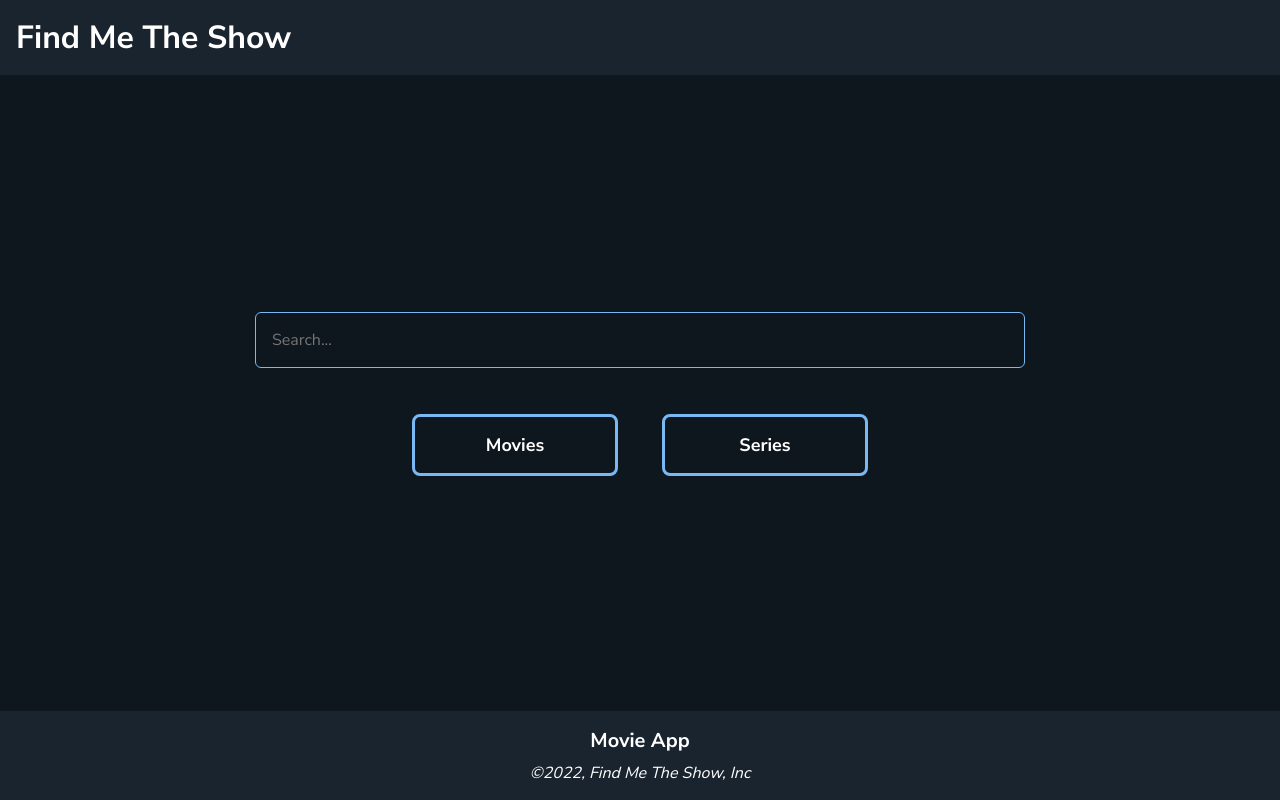
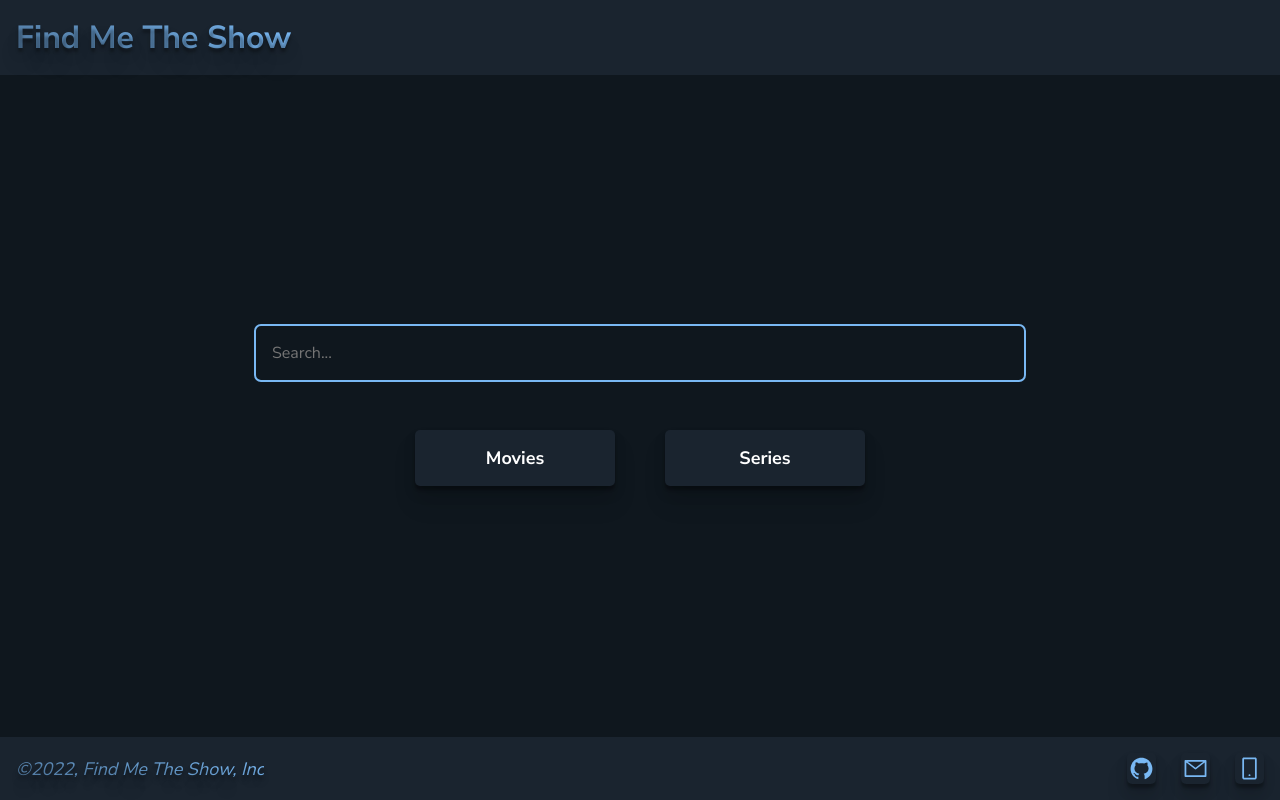
Before and after one commit to AliNaderii/find-movies, a React (Create React App) app: page / in a window 1280 px wide. Built offline with nearby package versions, Linux system fonts and the light colour scheme.

Commit message:
:lipstick: changed style of header/footer && added contact links to footer

```diff
--- a/src/components/footer/Footer.js
+++ b/src/components/footer/Footer.js
@@ -1,13 +1,27 @@
 // styles
 import './Footer.scss';
+// icons
+import { AiOutlineGithub, AiOutlineMail, AiOutlineMobile } from 'react-icons/ai';
 
 export default function Footer() {
   return (
     <div className="footer-container">
-      <p className='footer-logo'>Movie App</p>
       <p className='footer-info'>
         ©2022, Find Me The Show, Inc
       </p>
-    </div>
+      <div className="contact-container">
+        <a
+          href='https://github.com/AliNaderii'
+          target='_blank'
+          rel='noreferrer'
+        >
+          <AiOutlineGithub />
+        </a>
+        <a href='mailto:ali.naderi72@gmail.com'>
+          <AiOutlineMail />
+        </a>
+        <a href='tel:09383086248'><AiOutlineMobile /></a>
+      </div>
+    </div >
   );
 }
--- a/src/components/footer/Footer.scss
+++ b/src/components/footer/Footer.scss
@@ -1,17 +1,30 @@
 @use '../../scss/base' as *;
 
 .footer-container {
-  text-align: center;
+  display: flex;
+  justify-content: space-between;
+  align-items: center;
   padding: $padding-base;
   background-color: $secondary-color;
 
-  .footer-logo {
-    font-size: 20px;
-    margin-bottom: 0.5rem;
-    font-weight: 700;
+  .footer-info {
+    font-style: italic;
+    font-size: $font-lg;
+    @include textShadow;
   }
 
-  .footer-info {
-    font-style: italic;
+  .contact-container {
+    display: flex;
+    gap: 25px;
+
+    a {
+      display: flex;
+      color: $font-secondary;
+      font-size: 25px;
+      padding: 3px 2px;
+      border-radius: 5px;
+
+      @include boxShadow;
+    }
   }
 }
--- a/src/components/header/Header.scss
+++ b/src/components/header/Header.scss
@@ -7,8 +7,7 @@
   padding: $padding-base;
   background-color: $secondary-color;
 
-  .user-img {
-    width: 40px;
-    height: 40px;
+  .logo {
+    @include textShadow;
   }
 }
--- a/src/components/home/Home.scss
+++ b/src/components/home/Home.scss
@@ -19,7 +19,7 @@
     width: 100%;
 
     .search-container {
-      outline: 1px solid $font-secondary;
+      outline: 2px solid $font-secondary;
       border-radius: 5px;
       width: 80%;
 
@@ -32,20 +32,6 @@
         padding: $padding-base;
         width: 100%;
       }
-
-      // .button {
-      //   background-color: $primary-color;
-      //   color: $font-primary;
-      //   font-size: $font-m;
-      //   border-left: 2px solid $font-secondary;
-      //   padding: $padding-base;
-      //   transition: all 0.3s ease;
-
-      //   &:hover {
-      //     color: $font-secondary;
-      //     border-left: 2px solid $font-primary;
-      //   }
-      // }
     }
 
     .btn-container {
@@ -54,17 +40,16 @@
 
       .btn {
         min-width: 200px;
-        outline: 3px solid $font-secondary;
         border-radius: 5px;
         padding: $padding-base;
         color: $font-primary;
         font-weight: 700;
-        transition: all 0.3s ease;
         font-size: $font-lg;
+        background-color: $secondary-color;
 
         &:hover {
           color: $font-secondary;
-          outline: 3px solid $font-primary;
+          outline: 3px solid $font-secondary;
         }
       }
     }
--- a/src/components/movie-card/MovieCard.scss
+++ b/src/components/movie-card/MovieCard.scss
@@ -6,10 +6,11 @@
   display: flex;
   flex-direction: column;
   justify-content: space-between;
+  @include boxShadow;
 
 
   &:hover {
-    outline: 2px solid yellow;
+    outline: 2px solid $font-secondary;
   }
 
   .card-img {
@@ -46,7 +47,7 @@
       width: fit-content;
       padding: 5px;
       border-radius: 10px;
-      border: 1px solid yellow;
+      border: 1px solid $font-secondary;
       background-color: $primary-color;
     }
   }
--- a/src/components/movie-listing/MovieListing.scss
+++ b/src/components/movie-listing/MovieListing.scss
@@ -17,6 +17,7 @@
       font-weight: 700;
       font-size: 25px;
       margin: 0 10px;
+      @include textShadow;
     }
   }
 
@@ -47,11 +48,11 @@
       font-weight: 600;
       font-size: $font-lg;
       color: $font-secondary;
-      border: 3px solid $font-primary;
+      outline: 3px solid $font-primary;
 
       &:hover {
         color: $font-primary;
-        border: 3px solid $font-secondary;
+        outline: 3px solid $font-secondary;
       }
     }
   }
--- a/src/components/serachbar/Searchbar.scss
+++ /dev/null
@@ -1,62 +0,0 @@
-@use '../../scss/base' as *;
-
-
-.form-container {
-  display: flex;
-  flex-direction: column;
-  align-items: center;
-  justify-content: space-between;
-  gap: 50px;
-  width: 100%;
-
-  .search-container {
-    outline: 1px solid $font-secondary;
-    border-radius: 5px;
-    width: 80%;
-
-    .input {
-      background-color: transparent;
-      outline: none;
-      border: none;
-      color: $font-primary;
-      font-size: $font-m;
-      padding: $padding-base;
-      width: 100%;
-    }
-
-    // .button {
-    //   background-color: $primary-color;
-    //   color: $font-primary;
-    //   font-size: $font-m;
-    //   border-left: 2px solid $font-secondary;
-    //   padding: $padding-base;
-    //   transition: all 0.3s ease;
-
-    //   &:hover {
-    //     color: $font-secondary;
-    //     border-left: 2px solid $font-primary;
-    //   }
-    // }
-  }
-
-  .btn-container {
-    display: flex;
-    gap: 50px;
-
-    .btn {
-      min-width: 200px;
-      outline: 3px solid $font-secondary;
-      border-radius: 5px;
-      padding: $padding-base;
-      color: $font-primary;
-      font-weight: 700;
-      transition: all 0.3s ease;
-      font-size: $font-lg;
-
-      &:hover {
-        color: $font-secondary;
-        outline: 3px solid $font-primary;
-      }
-    }
-  }
-}
--- a/src/scss/_base.scss
+++ b/src/scss/_base.scss
@@ -11,6 +11,26 @@ $margin-base: 1rem;
 $font-sm: 14px;
 $font-m: 16px;
 $font-lg: 18px;
+
+@mixin textShadow {
+  background: $font-secondary;
+  background: linear-gradient(90deg, rgba(89, 133, 175, 1) 0%,
+    rgba(97, 147, 194, 1) 35%,
+    rgba(108, 164, 216, 1) 70%,
+    rgba(121, 184, 243, 1) 100%);
+  background-clip: text;
+  -webkit-background-clip: text;
+  -webkit-text-fill-color: transparent;
+  text-shadow: 0px 4px 3px rgba(0, 0, 0, 0.3),
+  0px 8px 13px rgba(0, 0, 0, 0.1),
+  0px 18px 23px rgba(0, 0, 0, 0.1);
+}
+
+@mixin boxShadow {
+  box-shadow: 0px 4px 3px rgba(0, 0, 0, 0.3),
+  0px 8px 13px rgba(0, 0, 0, 0.1),
+  0px 18px 23px rgba(0, 0, 0, 0.1);
+}
 
 @mixin global {
   * {
@@ -30,6 +50,8 @@ $font-lg: 18px;
     background-color: unset;
     cursor: pointer;
     font-size: $font-m;
+
+    @include boxShadow;
   }
 
   ul {
```
Also changed, not shown: src/components/serachbar/Searchbar.js (deleted, +0 -49 lines).
